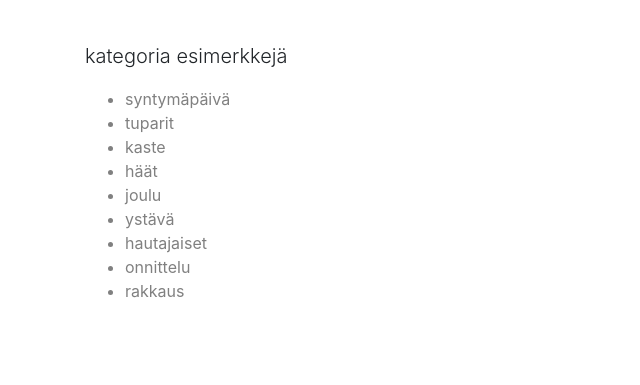
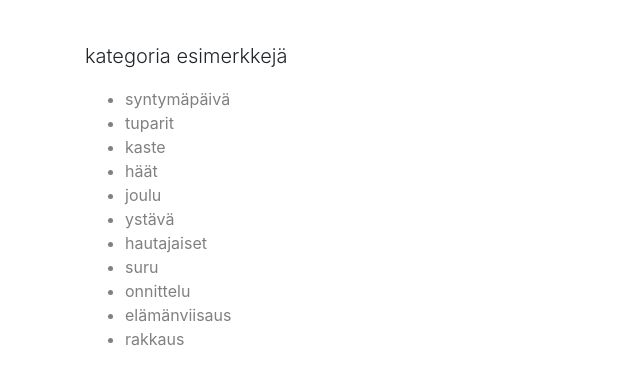
Before and after one commit to vsvala/Runoarkisto, a Flask app: page /runot/find/ in a window 1280 px wide. Shown: the part 375-760 px from the top of the page, without its empty margins (0-640 px from the left). Run offline with Flask 2, Linux system fonts and the light colour scheme; some libraries are stand-ins or nearby versions.

Commit message:
kategorioiden lisäys

```diff
--- a/application/runot/forms.py
+++ b/application/runot/forms.py
@@ -19,7 +19,7 @@ class RunoForm(FlaskForm):
     sisalto = TextAreaField("sisalto", [validators.Length(min=2, max=2000)])
     runoilija = StringField("runoilija", [validators.Length(min=2,max=144)])
     #aihe = StringField("kategoria", [validators.Length(max=144)]) #muokkauksessa tyhjä/ei käytössä
-    string_of_files = ['syntymäpäivä\r\ntuparit\r\nkaste\r\nhäät\r\nhautajaiset\r\njoulu\r\nystävä\r\nonnittelu\r\nrakkaus\r\nmuu']
+    string_of_files = ['syntymäpäivä\r\ntuparit\r\nkaste\r\nhäät\r\nhautajaiset\r\nsuru\r\njoulu\r\nystävä\r\nonnittelu\r\nrakkaus\r\nelämänviisaus\r\nmuu']
     list_of_files = string_of_files[0].split()
      # create a list of value/description tuples
     files = [(x, x) for x in list_of_files]
--- a/application/templates/runot/find.html
+++ b/application/templates/runot/find.html
@@ -103,7 +103,9 @@
 <li>joulu</li>
 <li>ystävä</li>
 <li>hautajaiset</li>
+<li>suru</li>
 <li>onnittelu</li>
+<li>elämänviisaus</li>
 <li>rakkaus</li>
 </ul>
 {% endif %}
```
